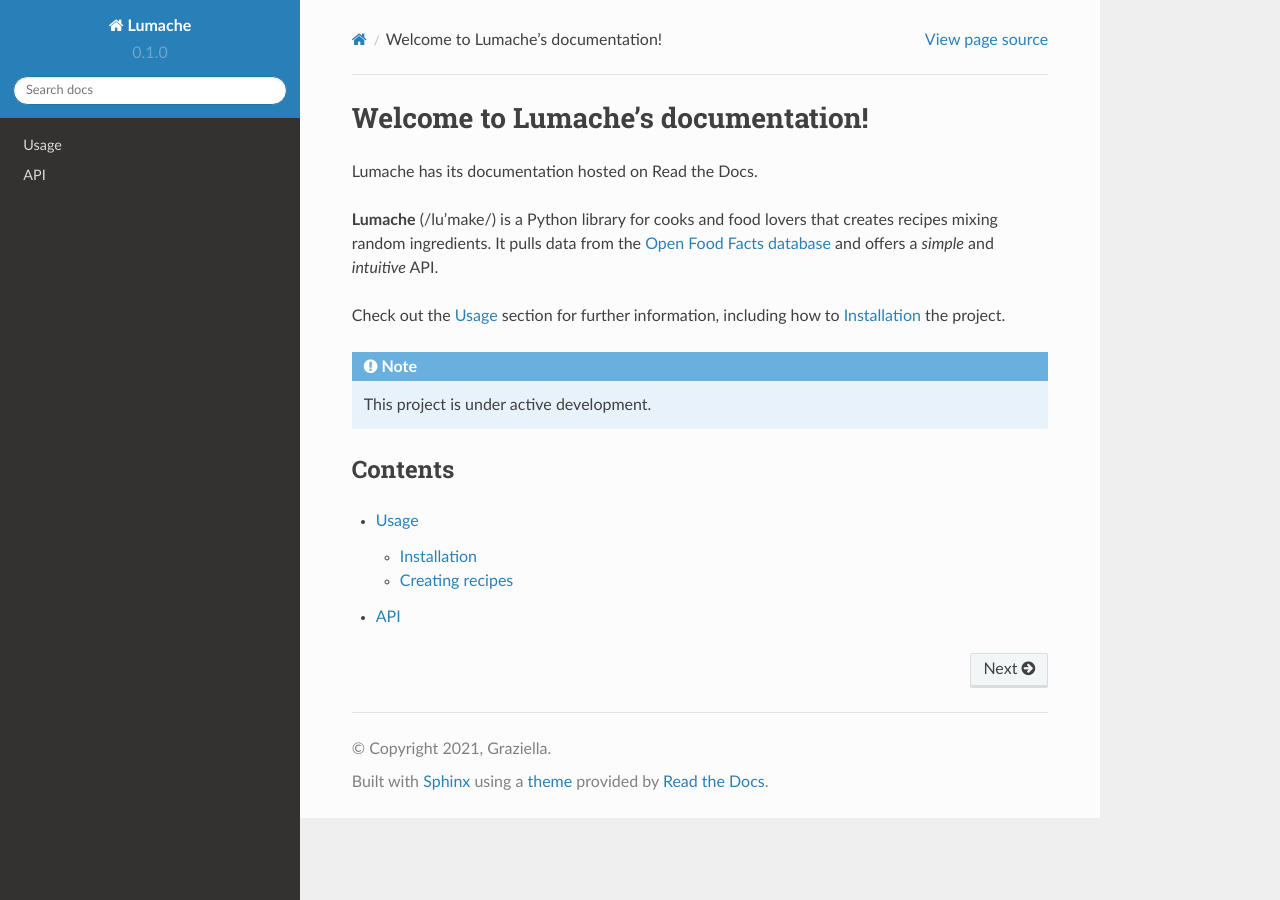
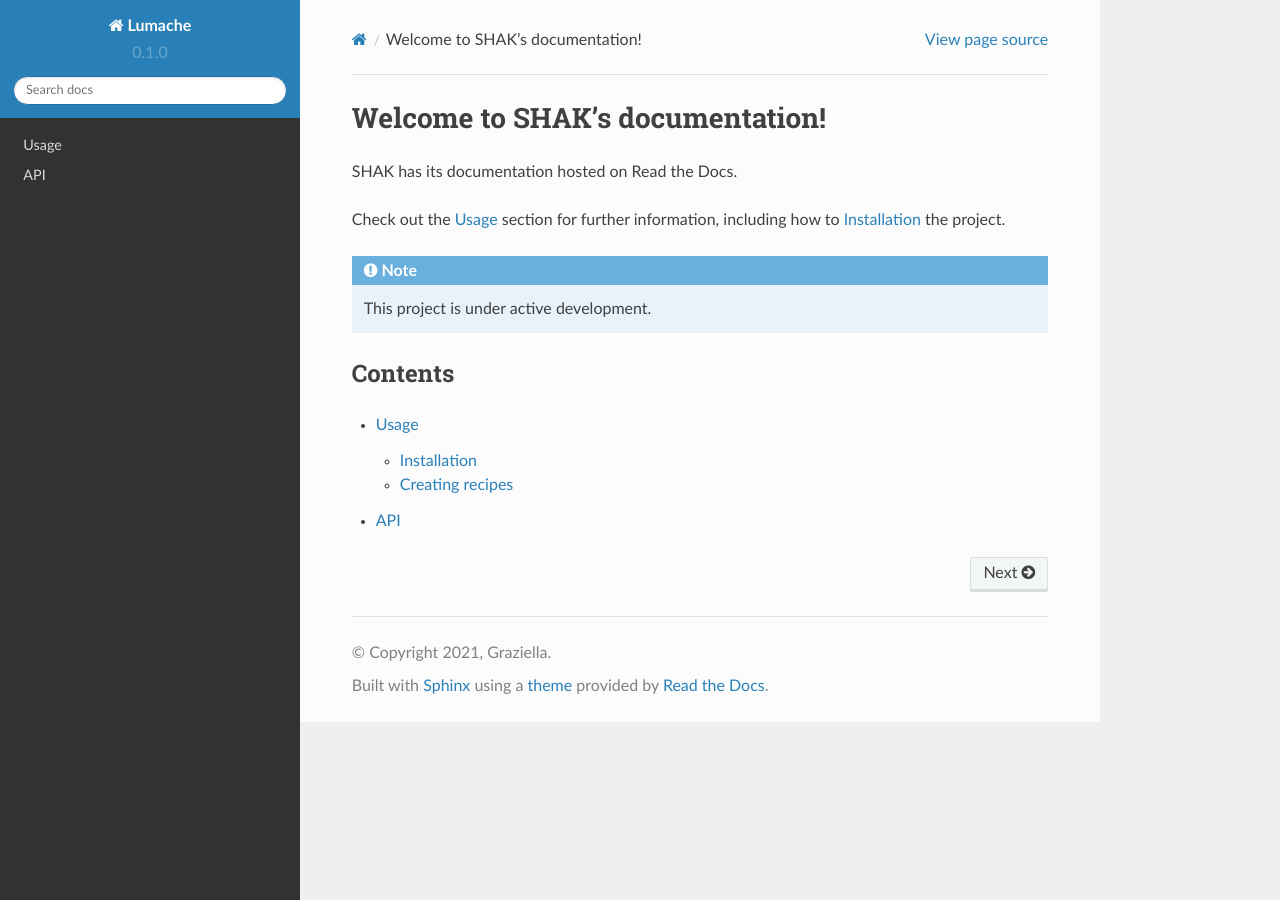
Before and after one commit to rohit901/shak-docs, a Sphinx documentation site: the page built from docs/source/index.rst, in a window 1280 px wide. Built offline with Sphinx 7.4.7 and the Read the Docs theme 2.0.0, drawn with Linux system fonts in a browser that asks for light colours.

Commit message:
name change

```diff
--- a/docs/source/index.rst
+++ b/docs/source/index.rst
@@ -1,11 +1,11 @@
-Welcome to Lumache's documentation!
+Welcome to SHAK's documentation!
 ===================================
-Lumache has its documentation hosted on Read the Docs.
+SHAK has its documentation hosted on Read the Docs.
 
-**Lumache** (/lu'make/) is a Python library for cooks and food lovers
-that creates recipes mixing random ingredients.
-It pulls data from the `Open Food Facts database <https://world.openfoodfacts.org/>`_
-and offers a *simple* and *intuitive* API.
+.. **Lumache** (/lu'make/) is a Python library for cooks and food lovers
+.. that creates recipes mixing random ingredients.
+.. It pulls data from the `Open Food Facts database <https://world.openfoodfacts.org/>`_
+.. and offers a *simple* and *intuitive* API.
 
 Check out the :doc:`usage` section for further information, including
 how to :ref:`installation` the project.
```
